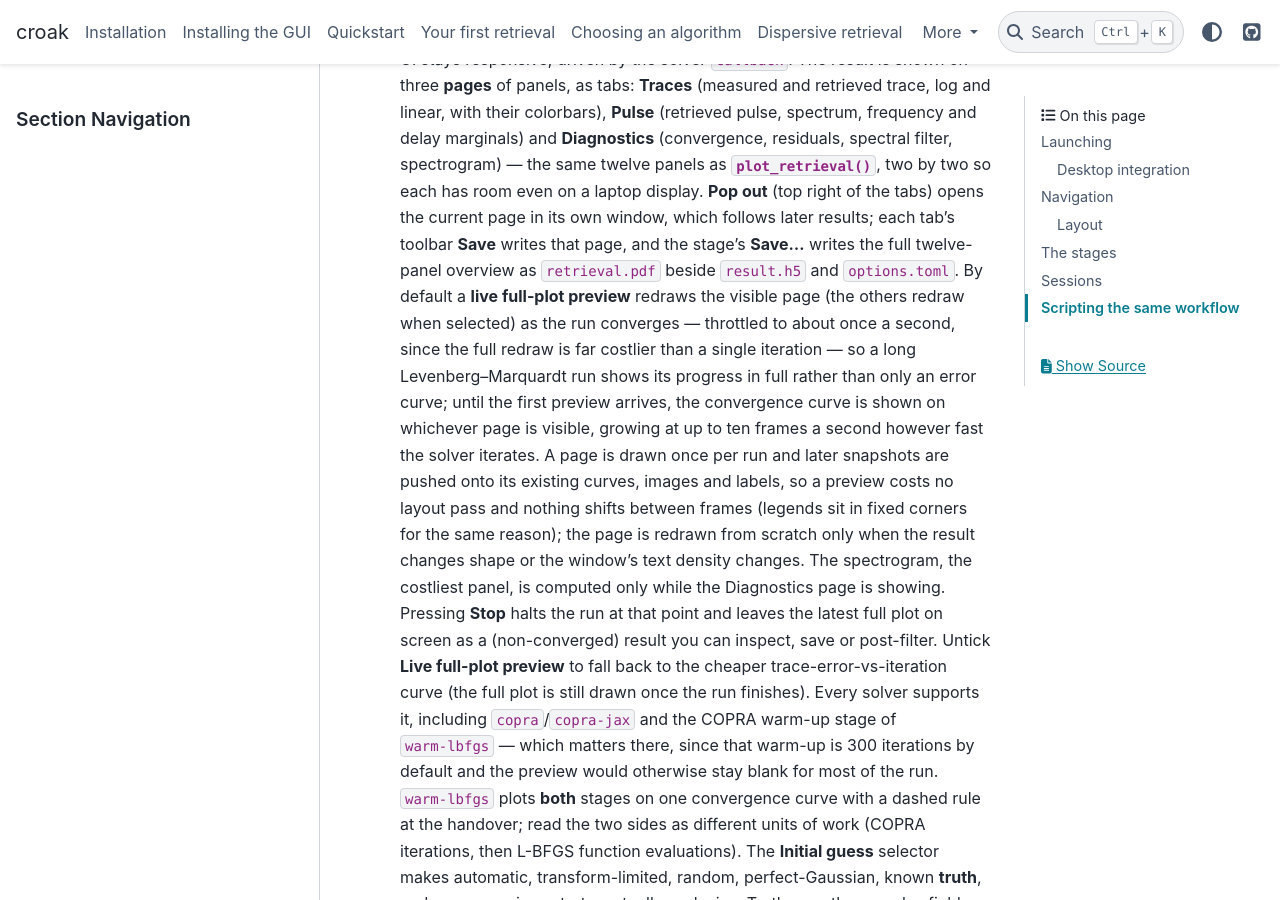
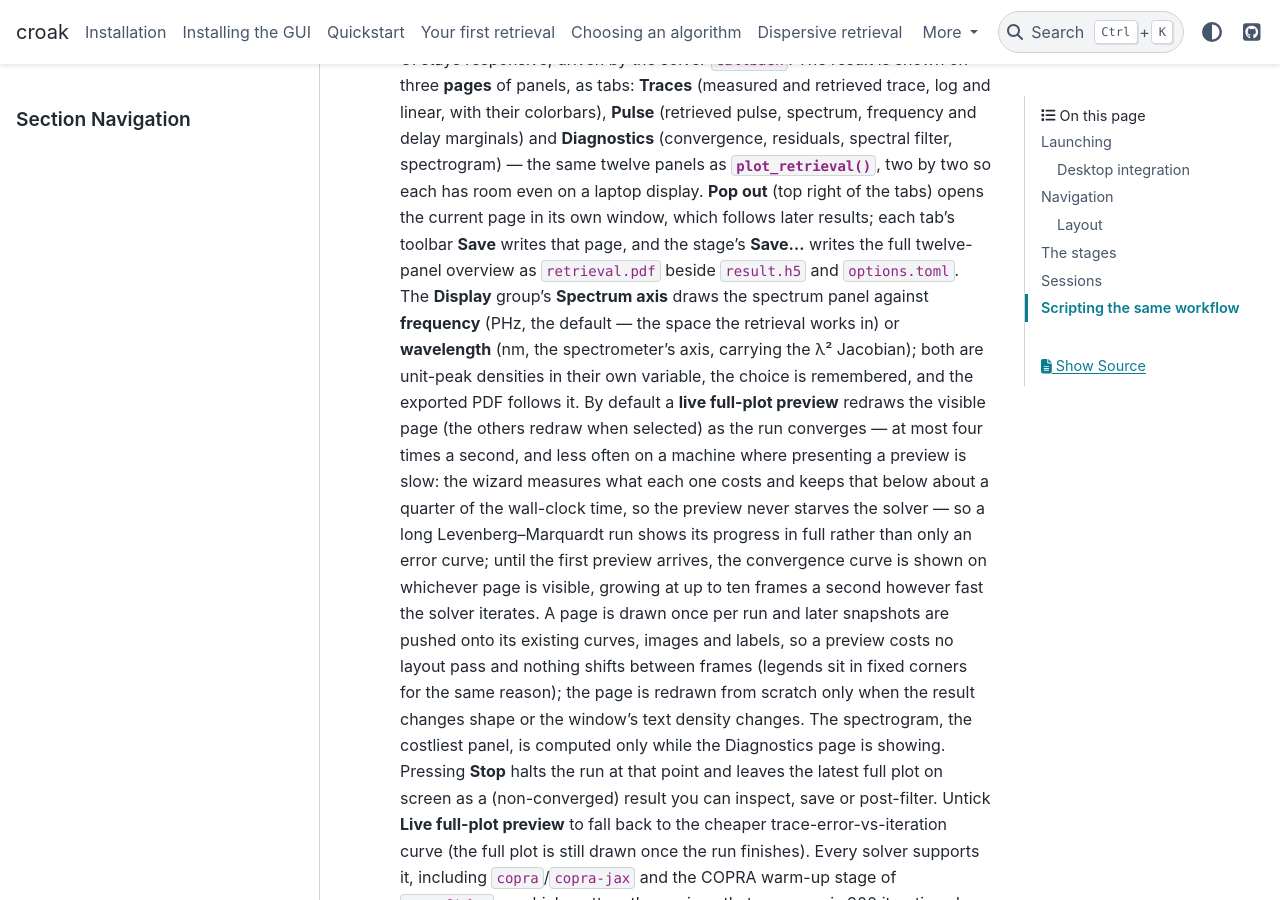
Before and after one commit to LupoLab/croak, a Sphinx documentation site: the page built from docs/howto/gui.md, in a window 1280 px wide and 900 px high, scrolled down 4112 px. Built offline with Sphinx 7.4.7 and the PyData theme 0.15.4, drawn with Linux system fonts in a browser that asks for light colours.

Commit message:
docs: spectrum axis switch and the adaptive preview cadence
Co-Authored-By: Claude Fable 5.1 <noreply@anthropic.com>

```diff
--- a/docs/howto/gui.md
+++ b/docs/howto/gui.md
@@ -167,11 +167,18 @@ and hand the trace straight to the marginal-check stage.
    laptop display. **Pop out** (top right of the tabs) opens the current page in
    its own window, which follows later results; each tab's toolbar **Save** writes
    that page, and the stage's **Save…** writes the full twelve-panel overview as
-   `retrieval.pdf` beside `result.h5` and `options.toml`. By default a **live
+   `retrieval.pdf` beside `result.h5` and `options.toml`. The **Display** group's
+   **Spectrum axis** draws the spectrum panel against **frequency** (PHz, the
+   default — the space the retrieval works in) or **wavelength** (nm, the
+   spectrometer's axis, carrying the λ² Jacobian); both are unit-peak densities
+   in their own variable, the choice is remembered, and the exported PDF follows
+   it. By default a **live
    full-plot preview** redraws the visible page (the others redraw when selected)
-   as the run converges — throttled to about once a second, since the full redraw
-   is far costlier than a single iteration — so a long Levenberg–Marquardt run
-   shows its progress in full rather than only an error curve; until the first
+   as the run converges — at most four times a second, and less often on a machine
+   where presenting a preview is slow: the wizard measures what each one costs and
+   keeps that below about a quarter of the wall-clock time, so the preview never
+   starves the solver — so a long Levenberg–Marquardt run shows its progress in
+   full rather than only an error curve; until the first
    preview arrives, the convergence curve is shown on whichever page is visible,
    growing at up to ten frames a second however fast the solver iterates. A page
    is drawn once per run and later snapshots are pushed onto its existing curves,
```
Also changed, not shown: CHANGELOG.md (+14 -0 lines), docs/howto/postprocessing.md (+6 -1 lines).
